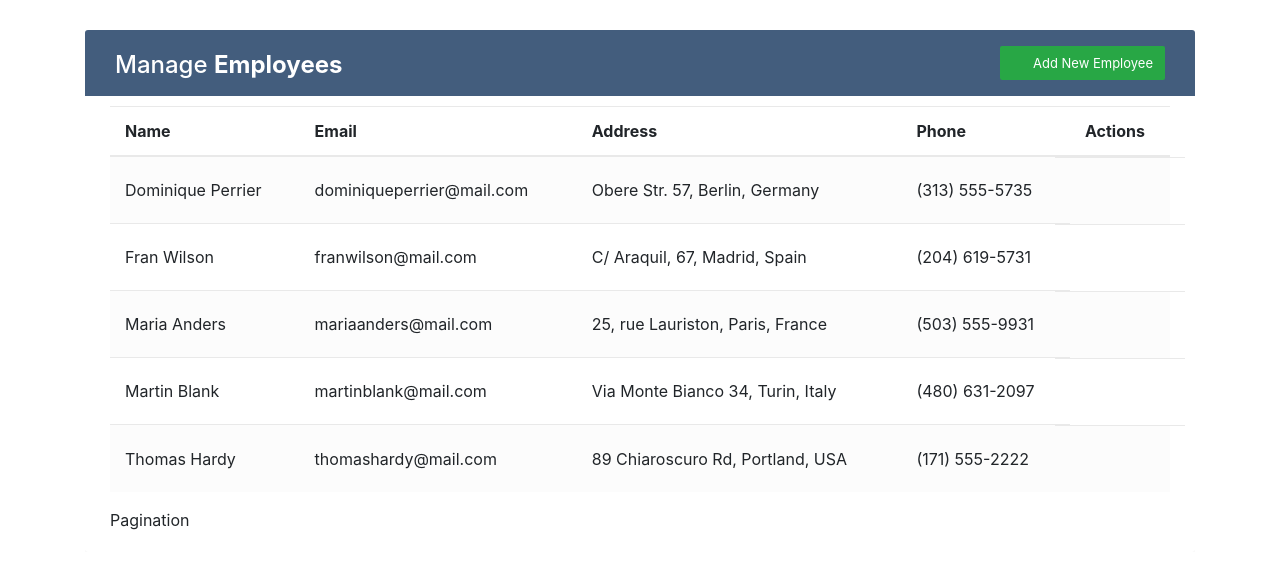
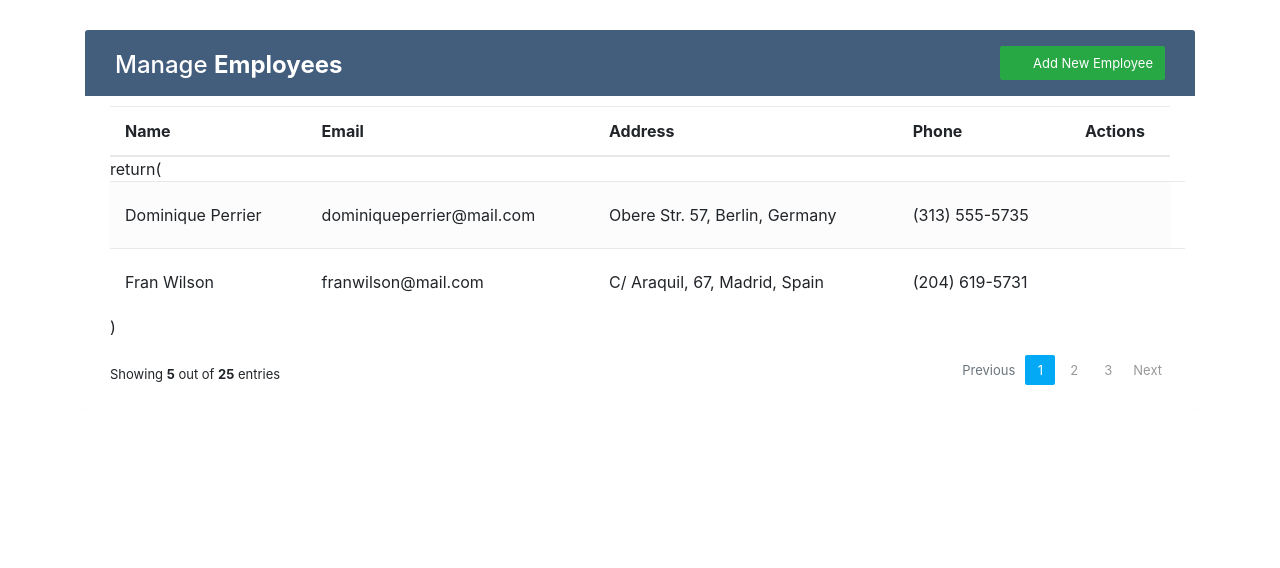
Before and after one commit to melisademirparmak/crud_react, a React (Create React App) app: page / in a window 1280 px wide. Shown: the top 568 px of the page. Built offline with nearby package versions, Linux system fonts and the light colour scheme.

Commit message:
Pagination finish and sortesorting edited

```diff
--- a/src/components/EmployeeList.js
+++ b/src/components/EmployeeList.js
@@ -6,11 +6,15 @@
 import AddForm from './AddForms';
 
 const EmployeeList = () => {
-  const { employees } = useContext(EmployeeContext);
+  const { sortedEmployees } = useContext(EmployeeContext);
   const [show, setShow] = useState(false);
 
   const handleClose = () => setShow(false);
   const handleShow = () => setShow(true);
+
+  // Pagination
+  const [currentPage, setCurrentPage] = useState(1);
+  const [employeesPerPage] = useState(2);
 
   // Alert
   const [showAlert, setShowAlert] = useState(false);
@@ -30,7 +34,15 @@
     return () => {
       handleShowAlert();
     };
-  }, [employees]);
+  }, [sortedEmployees]);
+
+  const indexOfLastEmployee = currentPage * employeesPerPage;
+  const indexOfFirstEmployee = indexOfLastEmployee - employeesPerPage;
+  const currentEmployees = sortedEmployees.slice(
+    indexOfFirstEmployee,
+    indexOfLastEmployee
+  );
+  const totalPagesNum = Math.ceil(sortedEmployees.length / employeesPerPage);
 
   return (
     <>
@@ -67,17 +79,17 @@
           </tr>
         </thead>
         <tbody>
-          {employees
-            .sort((a, b) => (a.name < b.name ? -1 : 1))
-            .map((employee) => (
-              <tr key={employee.id}>
-                <Employee employee={employee} />
-              </tr>
-            ))}
+          return(
+          {currentEmployees.map((employee) => (
+            <tr key={employee.id}>
+              <Employee employee={employee} />
+            </tr>
+          ))}
+          )
         </tbody>
       </table>
 
-      <Pagination />
+      <Pagination pages={totalPagesNum} setCurrentPage={setCurrentPage} />
 
       <Modal show={show} onHide={handleClose}>
         <Modal.Header className="modal-header" closeButton>
--- a/src/components/Pagination.js
+++ b/src/components/Pagination.js
@@ -1,11 +1,80 @@
-const Pagination = () => {
-  const pages = 5;
+import { useState, useEffect } from 'react';
 
+const Pagination = ({ pages, setCurrentPage }) => {
   const numOfPages = [];
+
   for (let i = 1; i <= pages; i++) {
     numOfPages.push(i);
   }
-  return <div>Pagination</div>;
+
+  const [currentButton, setCurrentButton] = useState(1);
+
+  useEffect(() => {
+    setCurrentPage(currentButton);
+  }, [currentButton, setCurrentPage]);
+
+  return (
+    <div className="clearfix">
+      <div className="hint-text">
+        Showing <b>5</b> out of <b>25</b> entries
+      </div>
+      <ul className="pagination">
+        <li
+          className={`${
+            currentButton === 1 ? 'page-item disabled' : 'page-item'
+          }`}
+        >
+          <a
+            href="#!"
+            className="page-link"
+            onClick={() =>
+              setCurrentButton((prev) => (prev === 1 ? prev : prev - 1))
+            }
+          >
+            Previous
+          </a>
+        </li>
+        {numOfPages.map((page, index) => {
+          return (
+            <li
+              key={index}
+              className={`${
+                currentButton === page ? 'page-item active' : 'page-item'
+              }`}
+            >
+              <a
+                href="#!"
+                className="page-link"
+                onClick={() => setCurrentButton(page)}
+              >
+                {page}
+              </a>
+            </li>
+          );
+        })}
+
+        <li
+          className={`${
+            currentButton === numOfPages.length
+              ? 'page-item disabled'
+              : 'page-item'
+          }`}
+        >
+          <a
+            href="#!"
+            className="page-link"
+            onClick={() =>
+              setCurrentButton((prev) =>
+                prev === numOfPages.length ? prev : prev + 1
+              )
+            }
+          >
+            Next
+          </a>
+        </li>
+      </ul>
+    </div>
+  );
 };
 
 export default Pagination;
--- a/src/contexts/EmployeeContext.js
+++ b/src/contexts/EmployeeContext.js
@@ -42,6 +42,8 @@
     },
   ]);
 
+  const sortedEmployees = employees.sort((a, b) => (a.name < b.name ? -1 : 1));
+
   const addEmployee = (name, email, address, phone) => {
     setEmployees([...employees, { id: uuidv4(), name, email, address, phone }]);
   };
@@ -60,7 +62,7 @@
 
   return (
     <EmployeeContext.Provider
-      value={{ employees, addEmployee, deleteEmployee, updateEmployee }}
+      value={{ sortedEmployees, addEmployee, deleteEmployee, updateEmployee }}
     >
       {props.children}
     </EmployeeContext.Provider>
```
